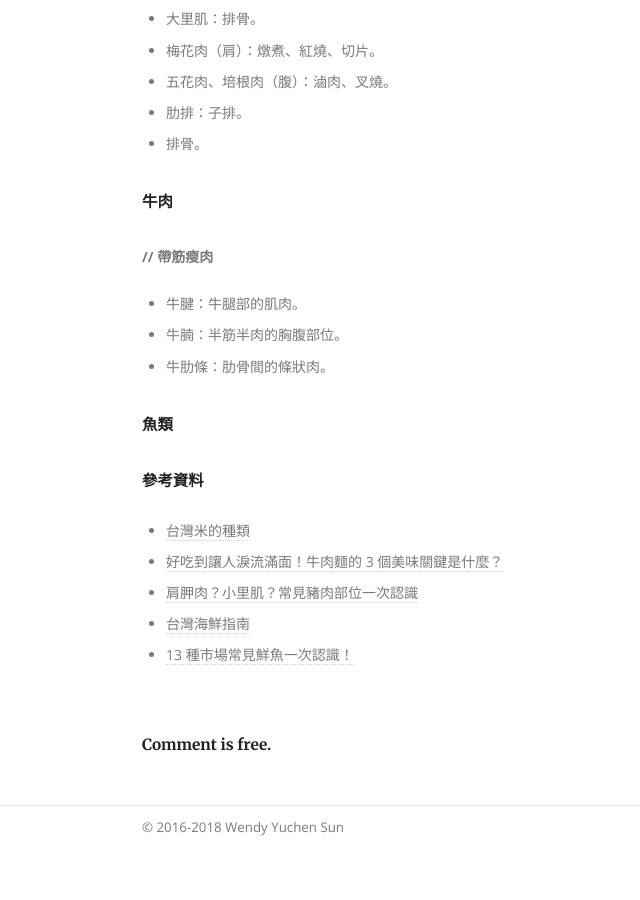
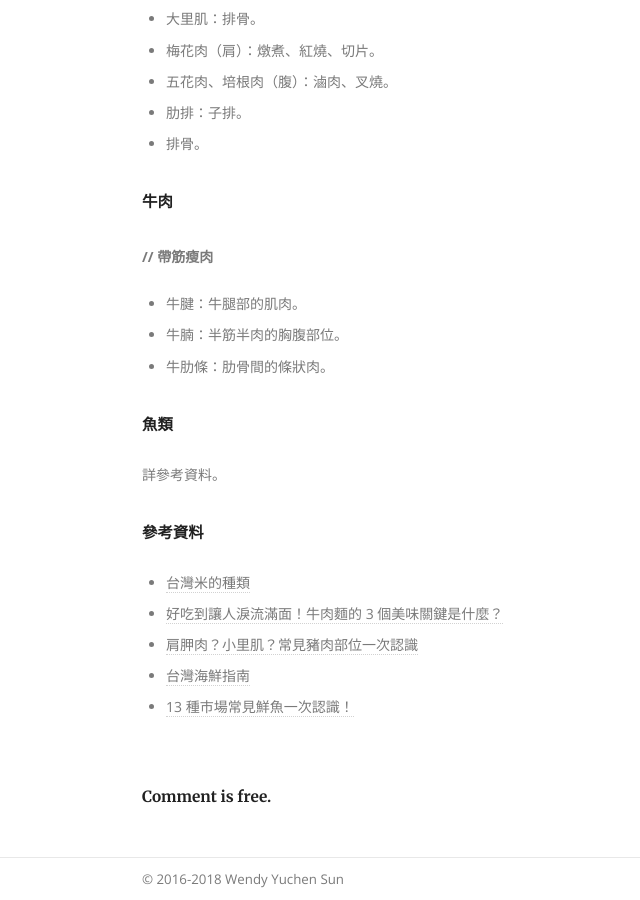
Before and after one commit to wendyyuchensun/wendyyuchensun.github.io, a Jekyll site: the page built from _posts/2018-10-03-ingredients.md, in a window 1280 px wide and 900 px high, scrolled down 1205 px. Shown: the whole window, without its empty margins (178-818 px from the left). Built offline with Jekyll 4.4.1, drawn with Linux system fonts in a browser that asks for light colours; comment, search, counter and statistics services are not loaded; before the commit the page ends 2053 px from its top, so only the background shows below that.

Commit message:
Update post

```diff
--- a/_posts/2018-10-03-ingredients.md
+++ b/_posts/2018-10-03-ingredients.md
@@ -55,6 +55,8 @@ title: 常見食材
 
 ### 魚類
 
+詳參考資料。
+
 ### 參考資料
 
 - [台灣米的種類](https://www.unionrice.com.tw/RicePage?id=17)
```
